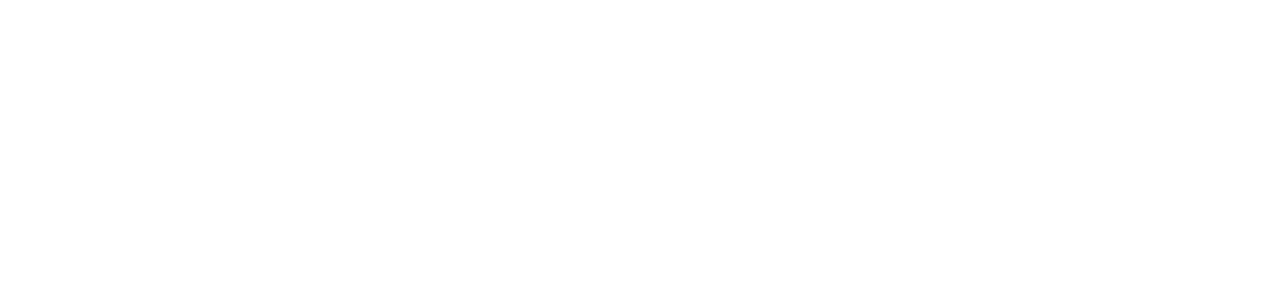
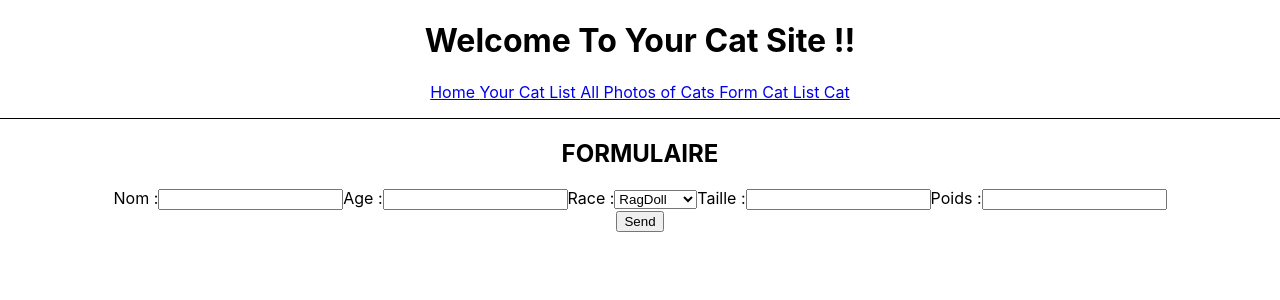
Before and after one commit to JulienHanon/Cours-React, a React (Create React App) app in the folder cat-app/: page /FormCat in a window 1280 px wide. Before the commit this address had no page. Shown: the top 300 px of the page. Built offline with nearby package versions, Linux system fonts and the light colour scheme.

Commit message:
Merge projet

```diff
--- a/cat-app/src/App.js
+++ b/cat-app/src/App.js
@@ -1,8 +1,7 @@
 import {Link, Outlet } from "react-router-dom";
-import logo from './logo.svg';
+
 import './App.css';
-import YourList from './component/YourList';
-import Cat from './component/Cat.Js';
+
 
 function App() {
   return (
@@ -17,6 +16,8 @@
         <Link to="/Home"> Home </Link>
         <Link to="/ListPage"> Your Cat List </Link>
         <Link to="/CatsPhoto"> All Photos of Cats </Link>
+        <Link to="/FormCat"> Form Cat </Link>
+        <Link to="/CatList"> List Cat </Link>
       </nav>
       <Outlet/>
     </div>
--- a/cat-app/src/component/YourList.js
+++ b/cat-app/src/component/YourList.js
@@ -1,7 +1,7 @@
 import './YourList.css';
-import Cat from './Cat.Js';
 
-function CatList(props){
+
+function YourList(props){
 
     const CAT = [
         {
@@ -43,4 +43,4 @@
     )
 }
 
-export default CatList;
+export default YourList;
--- a/cat-app/src/index.js
+++ b/cat-app/src/index.js
@@ -6,6 +6,8 @@
 import Home from './routes/Home.js';
 import ListPage from './routes/ListPage.js';
 import CatsPhoto from './routes/CatsPhoto.js';
+import FormCat from './routes/FormCat.js';
+import CatList from './routes/CatList.js';
 
 const rootElement = document.getElementById('root');
 render(
@@ -15,12 +17,10 @@
      <Route path="Home" element = {<Home />}/>
      <Route path="ListPage" element={<ListPage />}/>
      <Route path="CatsPhoto"  element={<CatsPhoto />}/>
+     <Route path="FormCat"  element={<FormCat />}/>
+     <Route path="CatList"  element={<CatList />}/>
      </Route>
    </Routes>
   </BrowserRouter>,
   rootElement
 );
-
-// If you want to start measuring performance in your app, pass a function
-// to log results (for example: reportWebVitals(console.log))
-// or send to an analytics endpoint. Learn more: https://bit.ly/CRA-vitals
--- /dev/null
+++ b/cat-app/src/routes/CatList.js
@@ -0,0 +1,22 @@
+
+import React, { useState, useEffect } from 'react';
+
+ function CatList(){
+
+    const[cat, setCat] = useState([]);
+
+    const fetchCatBreed = async () =>{
+       const response = await fetch('https://api.thecatapi.com/v1/breeds');
+        const data = await response.json();
+        console.log(data)
+    }
+
+    return (
+
+       <button onClick={fetchCatBreed}>cliquer moi !</button>
+
+    );
+    }
+
+
+export default CatList;
--- /dev/null
+++ b/cat-app/src/routes/FormCat.js
@@ -0,0 +1,52 @@
+
+
+function FormCat(props){
+
+
+    const formSubmissionHandler = (event) => {
+        event.preventDefault();
+        console.log("Form submitted !")
+        console.log(event.target.name.value)
+        console.log(event.target.age.value)
+        console.log(event.target.breed.value)
+        console.log(event.target.height.value)
+        console.log(event.target.weight.value)
+
+    };
+
+    return(
+        <div  className='Cat-header'>
+           <h2>FORMULAIRE</h2>
+           <div>
+           <form onSubmit={formSubmissionHandler}>
+               <label>
+                    Nom :
+                    <input id='name' type="text" name="name" />
+                    Age :
+                    <input id='age' type="number" name="Age"/>
+                    Race :
+                    <select id='breed'>
+                        <option>RagDoll</option>
+                        <option>MainCoon</option>
+                        <option>Sphinx</option>
+                    </select>
+                    Taille :
+                    <input id='height' type="number" name="Taille"/>
+                    Poids :
+                    <input id='weight' type="number" name="Poids"/>
+
+
+               </label>
+               <div>
+                     <input type="submit" value="Send" />
+               </div>
+
+           </form>
+           </div>
+
+        </div>
+
+    );
+}
+
+export default FormCat;
```
